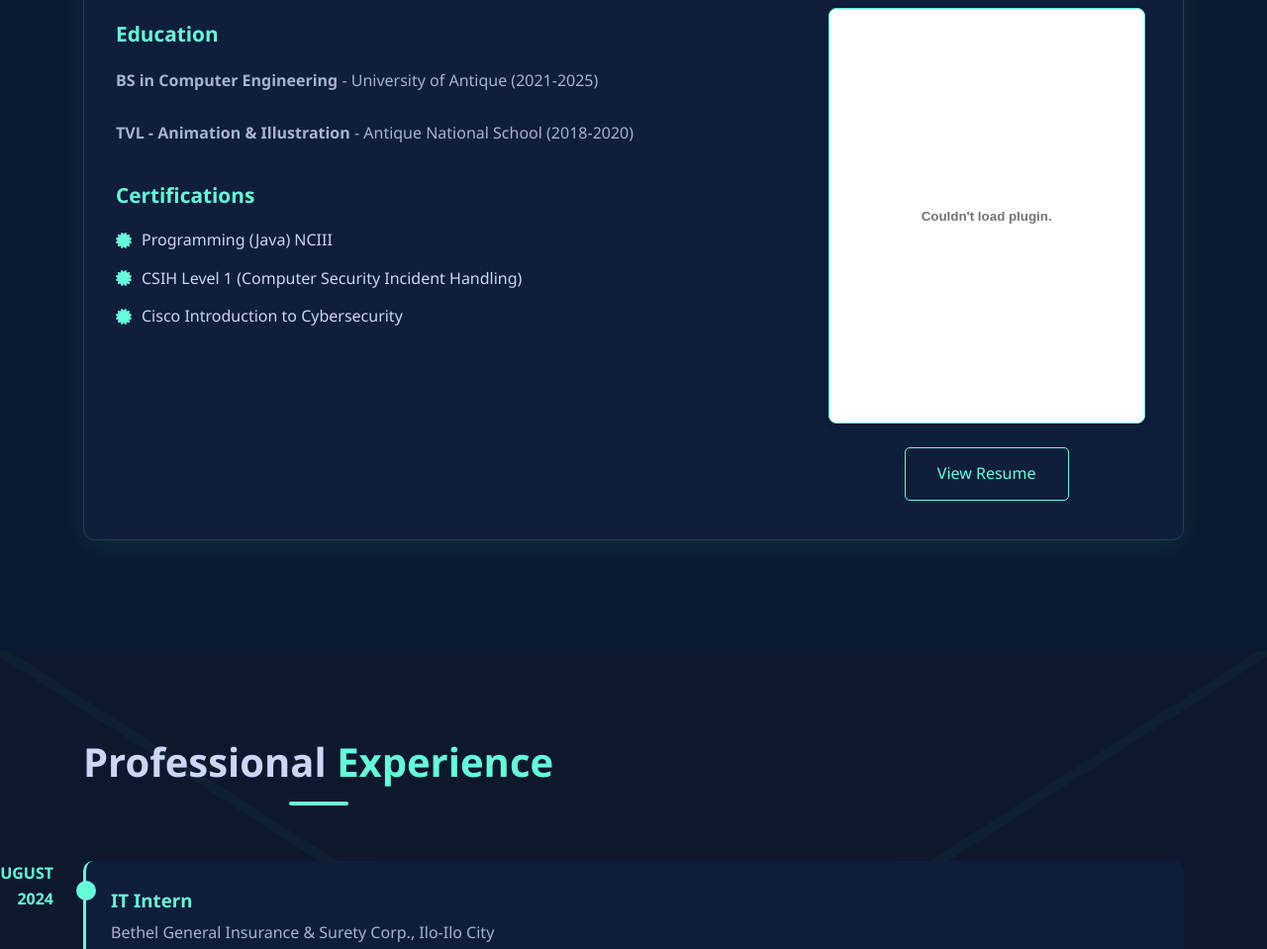
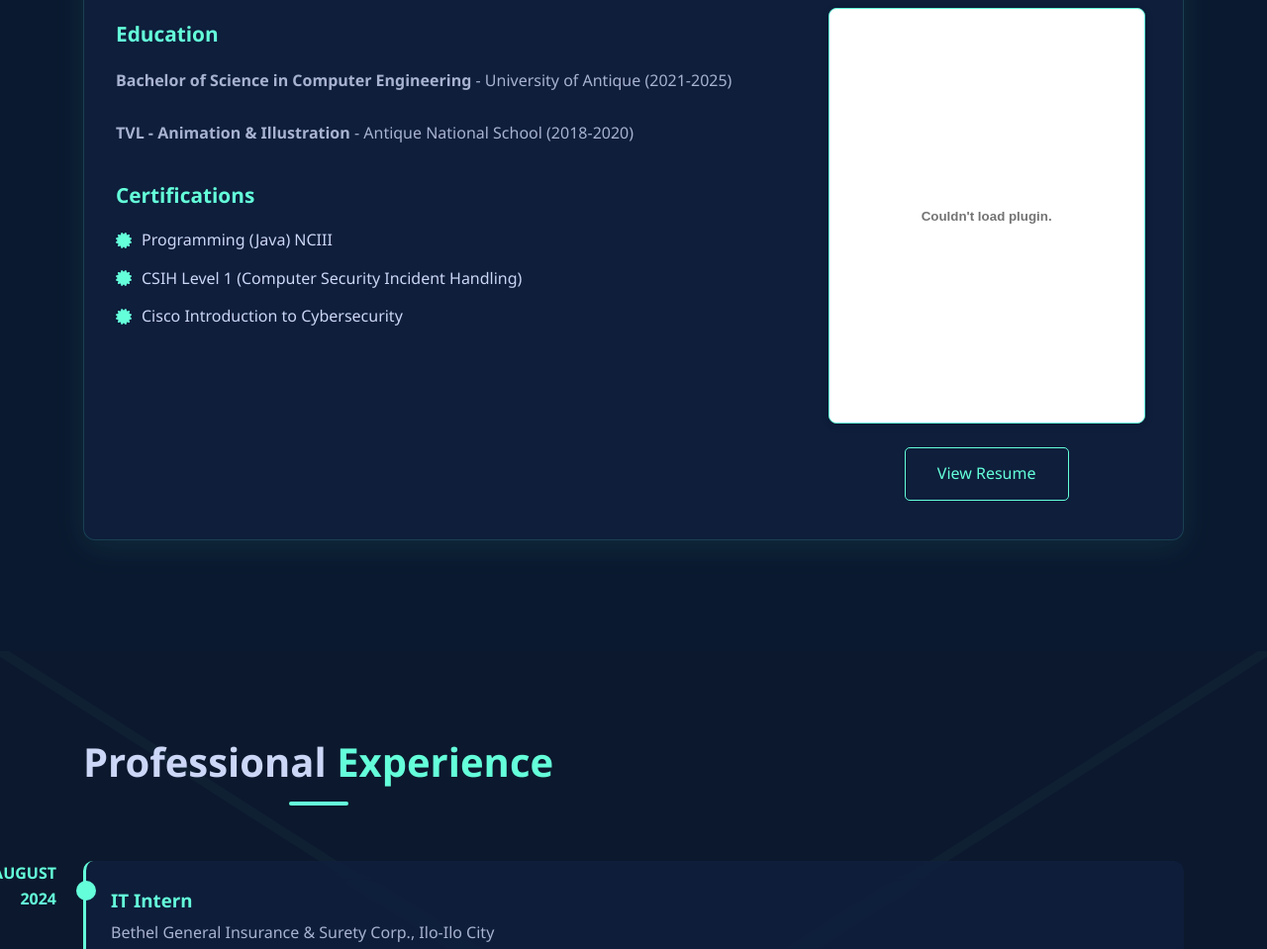
Before and after one commit to Christhian01234/web, a plain HTML site: page index.html in a window 1280 px wide. Shown: the part 1309-2268 px from the top of the page at 99% size. Drawn offline with Linux system fonts and the light colour scheme.

Commit message:
index.html

```diff
--- a/index.html
+++ b/index.html
@@ -62,7 +62,7 @@
           <p class="objective">Motivated computer engineering graduate with a strong foundation in IoT systems, software development, and hardware prototyping. Passionate about solving real-world challenges through technology.</p>
           <div class="education">
             <h4>Education</h4>
-            <p><strong>BS in Computer Engineering</strong> - University of Antique (2021-2025)</p>
+            <p><strong>Bachelor of Science in Computer Engineering</strong> - University of Antique (2021-2025)</p>
             <p><strong>TVL - Animation & Illustration</strong> - Antique National School (2018-2020)</p>
           </div>
           <div class="certifications">
@@ -98,8 +98,9 @@
     <div class="container">
       <h2>Professional <span>Experience</span></h2>
       <div class="timeline-item">
-        <div class="timeline-date">JULY - AUGUST 2024</div>
+
         <div class="timeline-content">
+          <div class="timeline-date"> JULY - AUGUST 2024</div>
           <h3>IT Intern</h3>
           <h4>Bethel General Insurance & Surety Corp., Ilo-Ilo City</h4>
           <div class="experience-image-wrapper">
```
